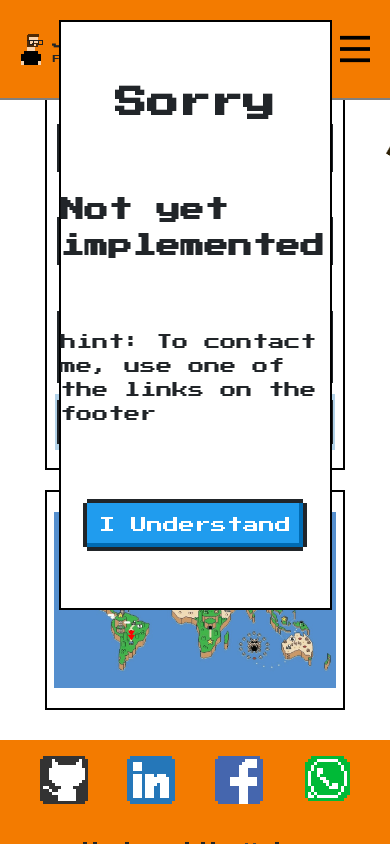
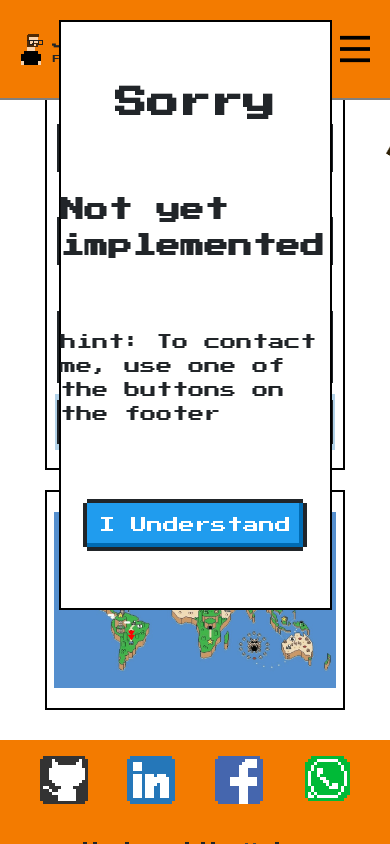
Before and after one commit to JefersonBorba/portfolio, a React (Create React App) app: page / in a window 390 px wide. Both pictures are taken after typing "Sample", "Sample", "Sample" into the empty fields and a click on the button "Send message". Shown: the part 1514-2358 px from the top of the page. Built offline with nearby package versions, Linux system fonts and the light colour scheme.

Commit message:
fix: broken titles on mobile

```diff
--- a/src/components/ContactMe/style.js
+++ b/src/components/ContactMe/style.js
@@ -27,6 +27,6 @@ export const Title = styled.div`
     padding: 0 10px;
     z-index: 1;
     position: absolute;
-    top: 1642px;
+    top: 1572px;
     left: 25%;
 `;
--- a/src/components/FindMe/style.js
+++ b/src/components/FindMe/style.js
@@ -28,6 +28,6 @@ export const Title = styled.div`
     padding: 0 10px;
     z-index: 1;
     position: absolute;
-    top: 2062px;
+    top: 1996px;
     left: 25%;
 `;
--- a/src/components/ModalFormError/index.jsx
+++ b/src/components/ModalFormError/index.jsx
@@ -5,7 +5,7 @@ const ModalFormError = ({setFormError}) => {
         <Container>
             <h1>Sorry</h1>
             <h2>Not yet implemented</h2>
-            <p>hint: To contact me, use one of the links on the footer</p>
+            <p>hint: To contact me, use one of the buttons on the footer</p>
             <button type="button" class="nes-btn is-primary" onClick={() => setFormError(false)}>I Understand</button>
         </Container>
     )
```
